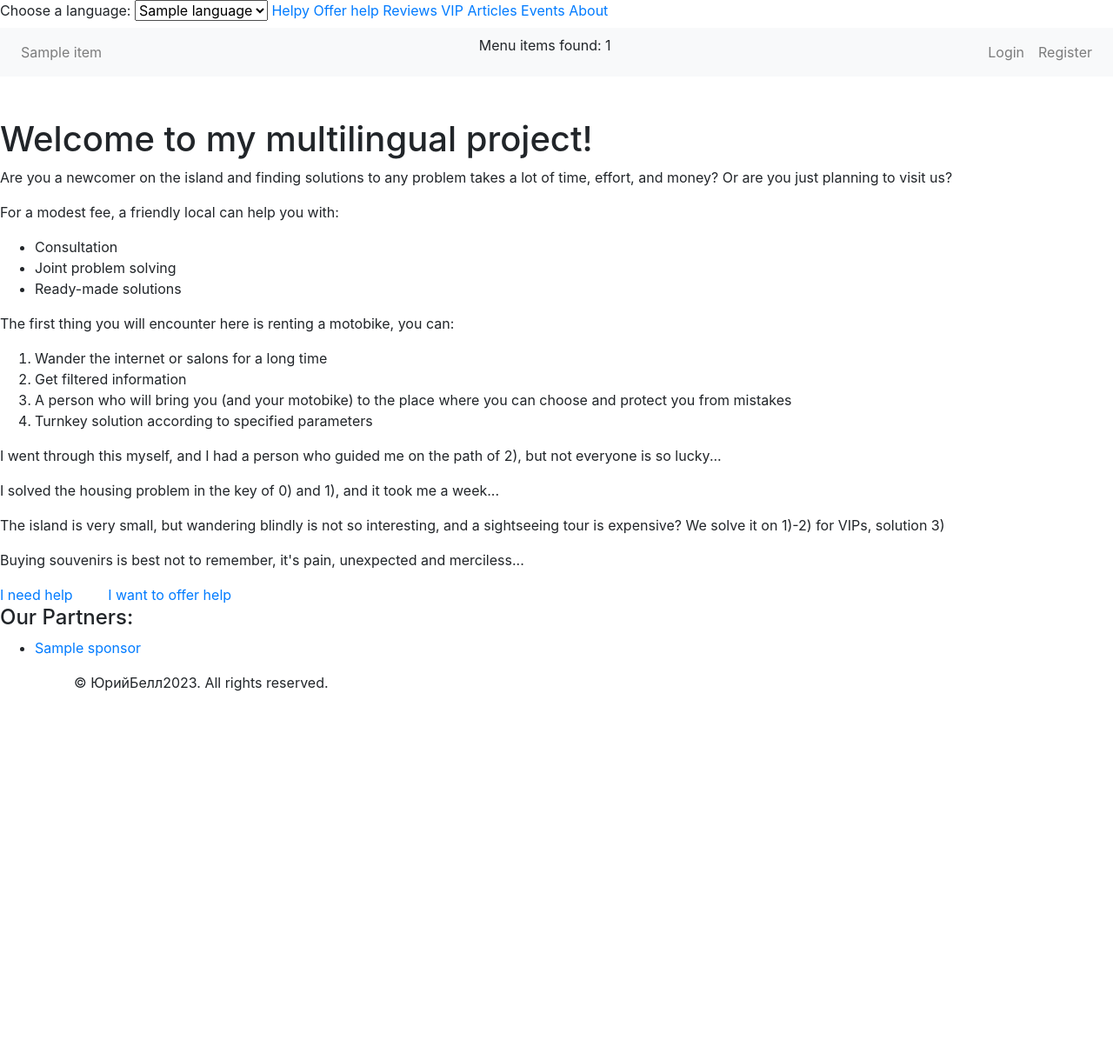
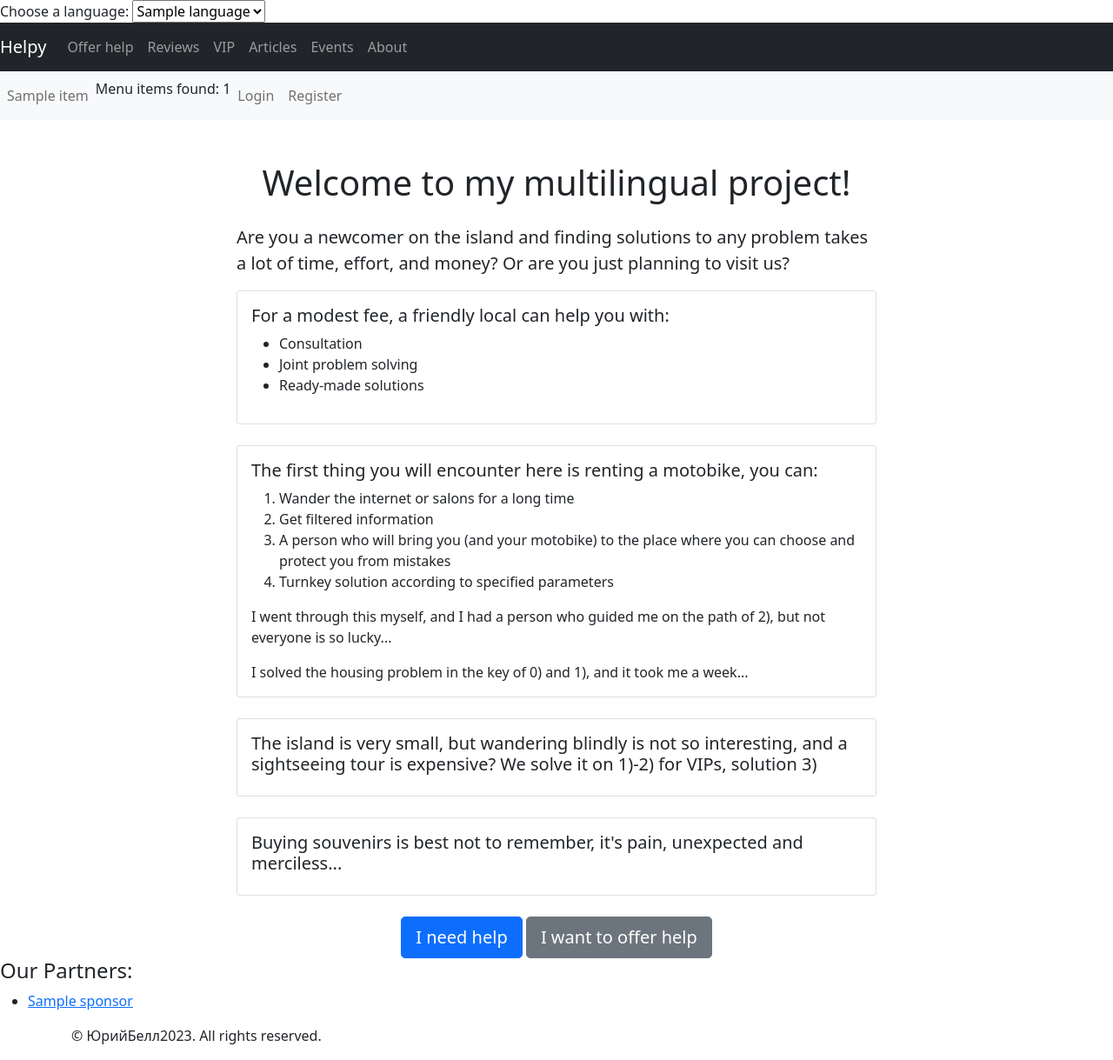
Before and after one commit to Yurij-Bielousov-Dnepr/helpySamui, a Django app: template templates/index.html in a window 1280 px wide. Shown: the whole page at 87% size. Before the commit the page ends 795 px from the top, so only its background shows below. Run offline with Django 4.2, Linux system fonts and the light colour scheme; the template is opened without the code that fills it: most values are stand-ins (such as "Sample title", 1, 10 or a date in 2020); some libraries are stand-ins or nearby versions.

Commit message:
25-04 1 стиль меню правка ш-в-ф приложения

```diff
--- a/accounts/urls.py
+++ b/accounts/urls.py
@@ -20,7 +20,7 @@ urlpatterns = [
     path("account_inactive/", views.account_inactive, name="account_inactive"),
     path("email/", views.email, name="email"),
     path("email_confirm/", views.email_confirm, name="email_confirm"),
-    path("login/", views.login, name="account_login"),
+    # path("login/", views.login, name=""),
     path("logout/", views.logout, name="account_logout"),
     path("password_change/", views.password_change, name="password_change"),
     path("password_reset/", views.password_reset, name="password_reset"),
@@ -29,7 +29,7 @@ urlpatterns = [
     path("password_reset_from_key_done/", views.password_reset_from_key_done, name="password_reset_from_key_done"),
     path("password_set/", views.password_set, name="password_set"),
     path("sign_in/", views.sign_in, name="account_sign_in"),
-    path("signup/", views.signup, name="account_signup"),
+    path("signup/", views.signup, name="account_login"),
     path("signup_closed/", views.signup_closed, name="signup_closed"),
     path("verification_sent/", views.verification_sent, name="verification_sent"),
     path("verified_email_required/", views.verified_email_required, name="verified_email_required"),
--- a/helpy/static/helpy/styles.css
+++ b/helpy/static/helpy/styles.css
@@ -1,5 +1,5 @@
 body {
-  background-color: yellowgreen;
+    background-color: yellowgreen;
     margin-left: 20px;
 }
 .button {
--- a/helpySamui/settings.py
+++ b/helpySamui/settings.py
@@ -1,7 +1,6 @@
 # settings.py from django_telegram_bot import models
 import os
 import sys
-
 import django
 from allauth import socialaccount
 from django.conf import settings
--- a/templates/base_templates/header.html
+++ b/templates/base_templates/header.html
@@ -17,7 +17,7 @@
 {#    <link rel="stylesheet" href="{% static 'bootstrap4/css/bootstrap.min.css' %}"> #}
 <link rel="stylesheet" type="text/css" href="{% static 'styles.css' %}">
 
-<link rel="stylesheet" href="https://maxcdn.bootstrapcdn.com/bootstrap/4.5.2/css/bootstrap.min.css">
+<link rel="stylesheet" type="text/css" href="{% static 'bootstrap4/css/bootstrap.min.css' %}">
     <script src="{% static 'jquery/jquery-3.6.3.min.js' %}"></script>
     <script src="{% static 'bootstrap4/js/bootstrap.min.js' %}"></script>
 </head>
@@ -28,13 +28,35 @@
   <option value="{{ language.code }}" data-image="/static/flags/{{ language.flag }}.svg">{{ language.name }}</option>
 {% endfor %}
 </select>
- <a href="{% url 'helpy:index' %}">Helpy</a>
- <a href="{% url 'helpy:helper_list' %}">Offer help</a>
- <a href="{% url 'reviews:reviews_list' %}">Reviews</a>
- <a href="{% url 'accounts:vip' %}">VIP</a>
- <a href="{% url 'art_event:articles' %}">Articles</a>
- <a href="{% url 'art_event:events' %}">Events</a>
- <a href="{% url 'helpy:about' %}">About</a>
+<nav class="navbar navbar-expand-md navbar-dark bg-dark">
+  <a class="navbar-brand" href="{% url 'helpy:index' %}">Helpy</a>
+  <button class="navbar-toggler" type="button" data-toggle="collapse" data-target="#navbarNav" aria-controls="navbarNav" aria-expanded="false" aria-label="Toggle navigation">
+    <span class="navbar-toggler-icon"></span>
+  </button>
+  <div class="collapse navbar-collapse" id="navbarNav">
+    <ul class="navbar-nav">
+      <li class="nav-item">
+        <a class="nav-link" href="{% url 'helpy:helper_list' %}">Offer help</a>
+      </li>
+      <li class="nav-item">
+        <a class="nav-link" href="{% url 'reviews:reviews_list' %}">Reviews</a>
+      </li>
+      <li class="nav-item">
+        <a class="nav-link" href="{% url 'accounts:vip' %}">VIP</a>
+      </li>
+      <li class="nav-item">
+        <a class="nav-link" href="{% url 'art_event:articles' %}">Articles</a>
+      </li>
+      <li class="nav-item">
+        <a class="nav-link" href="{% url 'art_event:events' %}">Events</a>
+      </li>
+      <li class="nav-item">
+        <a class="nav-link" href="{% url 'helpy:about' %}">About</a>
+      </li>
+    </ul>
+  </div>
+</nav>
+
 
 <nav class="navbar navbar-expand-lg navbar-light bg-light">
     <button class="navbar-toggler" type="button" data-toggle="collapse" data-target="#navbarNav" aria-controls="navbarNav" aria-expanded="false" aria-label="Toggle navigation">
@@ -64,7 +86,7 @@
             <a class="nav-link" href="{% url 'accounts:account_login' %}">{% trans "Login" %}</a>
         </li>
         <li class="nav-item">
-            <a class="nav-link" href="{% url 'accounts:account_signup' %}">{% trans "Register" %}</a>
+            <a class="nav-link" href="{% url 'accounts:account_sign_in' %}">{% trans "Register" %}</a>
         </li>
     {% endif %}
 </ul>
--- a/templates/index.html
+++ b/templates/index.html
@@ -2,29 +2,50 @@
 {% load i18n %}
 
 {% block content %}
-
-<h1>{% trans "Welcome to my multilingual project!" %}</h1>
-<p>{% trans "Are you a newcomer on the island and finding solutions to any problem takes a lot of time, effort, and money? Or are you just planning to visit us?" %}</p>
-<p>{% trans "For a modest fee, a friendly local can help you with:" %}</p>
+<div class="container">
+  <div class="row">
+    <div class="col-md-8 offset-md-2">
+      <h1 class="text-center mb-4">{% trans "Welcome to my multilingual project!" %}</h1>
+      <p class="lead">{% trans "Are you a newcomer on the island and finding solutions to any problem takes a lot of time, effort, and money? Or are you just planning to visit us?" %}</p>
+      <div class="card mb-4">
+        <div class="card-body">
+          <h5 class="card-title">{% trans "For a modest fee, a friendly local can help you with:" %}</h5>
           <ul>
             <li>{% trans "Consultation" %}</li>
             <li>{% trans "Joint problem solving" %}</li>
             <li>{% trans "Ready-made solutions" %}</li>
           </ul>
-<p>{% trans "The first thing you will encounter here is renting a motobike, you can:" %}</p>
+        </div>
+      </div>
+      <div class="card mb-4">
+        <div class="card-body">
+          <h5 class="card-title">{% trans "The first thing you will encounter here is renting a motobike, you can:" %}</h5>
           <ol>
             <li>{% trans "Wander the internet or salons for a long time" %}</li>
             <li>{% trans "Get filtered information" %}</li>
             <li>{% trans "A person who will bring you (and your motobike) to the place where you can choose and protect you from mistakes" %}</li>
             <li>{% trans "Turnkey solution according to specified parameters" %}</li>
           </ol>
-<p>{% trans "I went through this myself, and I had a person who guided me on the path of 2), but not everyone is so lucky..." %}</p>
-<p>{% trans "I solved the housing problem in the key of 0) and 1), and it took me a week..." %}</p>
-<p>{% trans "The island is very small, but wandering blindly is not so interesting, and a sightseeing tour is expensive? We solve it on 1)-2) for VIPs, solution 3)" %}</p>
-<p>{% trans "Buying souvenirs is best not to remember, it's pain, unexpected and merciless..." %}</p>
-<div class="button-container">
-<a class="button" href="{% url 'helpy:helpmy' %}" title="{% trans 'Click if you need help' %}">{% trans "I need help" %}</a>
-<span style="margin: 0 18px;"></span> <!-- space between buttons -->
-<a class="button" href="{% url 'helpy:helper_list' %}" title="{% trans 'Click to offer help' %}">{% trans "I want to offer help" %}</a>  </div>
+          <p class="card-text">{% trans "I went through this myself, and I had a person who guided me on the path of 2), but not everyone is so lucky..." %}</p>
+          <p class="card-text">{% trans "I solved the housing problem in the key of 0) and 1), and it took me a week..." %}</p>
+        </div>
+      </div>
+      <div class="card mb-4">
+        <div class="card-body">
+          <h5 class="card-title">{% trans "The island is very small, but wandering blindly is not so interesting, and a sightseeing tour is expensive? We solve it on 1)-2) for VIPs, solution 3)" %}</h5>
+        </div>
+      </div>
+      <div class="card mb-4">
+        <div class="card-body">
+          <h5 class="card-title">{% trans "Buying souvenirs is best not to remember, it's pain, unexpected and merciless..." %}</h5>
+        </div>
+      </div>
+      <div class="button-container text-center mt-4">
+        <a class="btn btn-primary btn-lg mr-4" href="{% url 'helpy:helpmy' %}" title="{% trans 'Click if you need help' %}">{% trans "I need help" %}</a>
+        <a class="btn btn-secondary btn-lg" href="{% url 'helpy:helper_list' %}" title="{% trans 'Click to offer help' %}">{% trans "I want to offer help" %}</a>
+      </div>
+    </div>
+  </div>
+</div>
 
 {% endblock %}
```
Also changed, not shown: templates/helpy/helpmy.html (+11 -2 lines), templates/offer/helper_list.html (+5 -5 lines), db.sqlite3 (deleted). Lines whose indentation alone changed are shown as unchanged.
